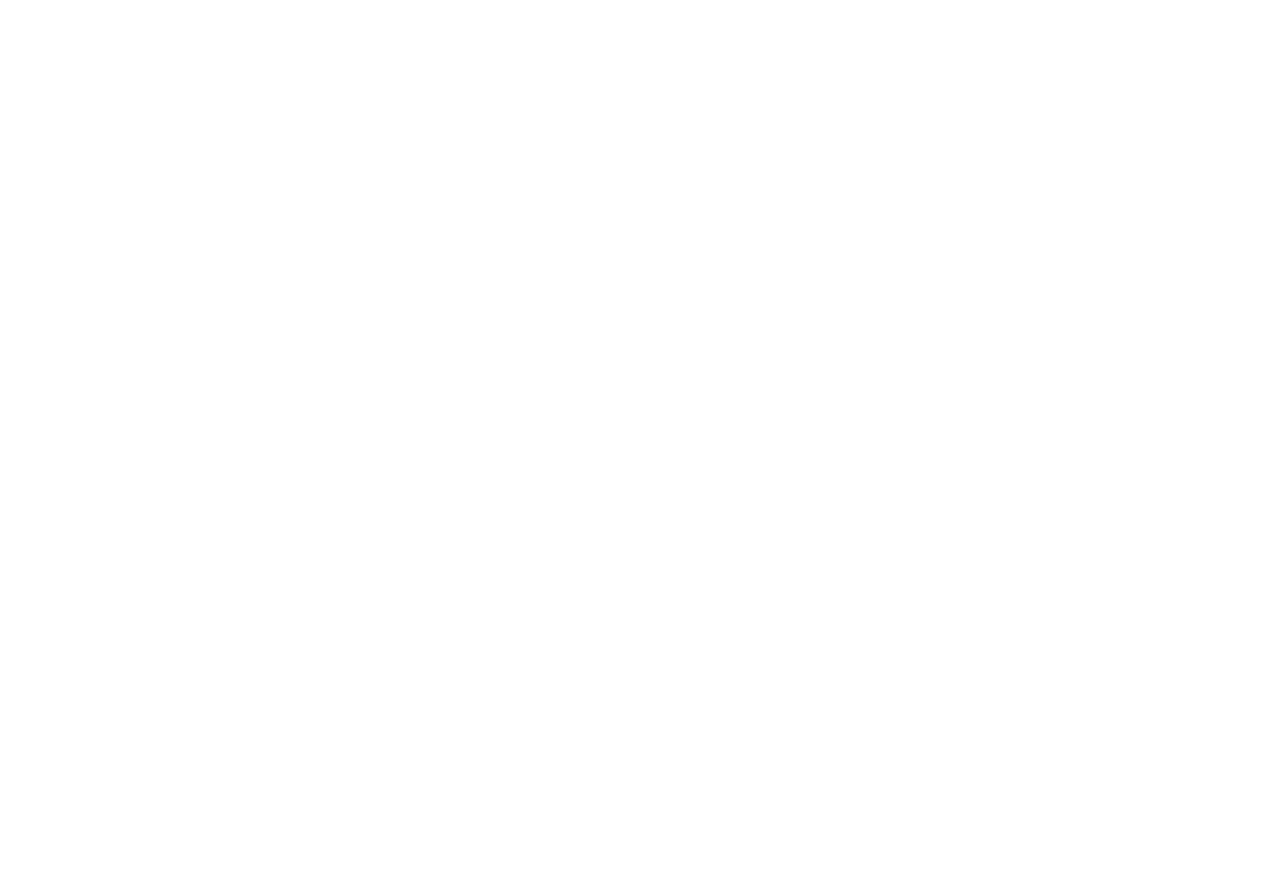
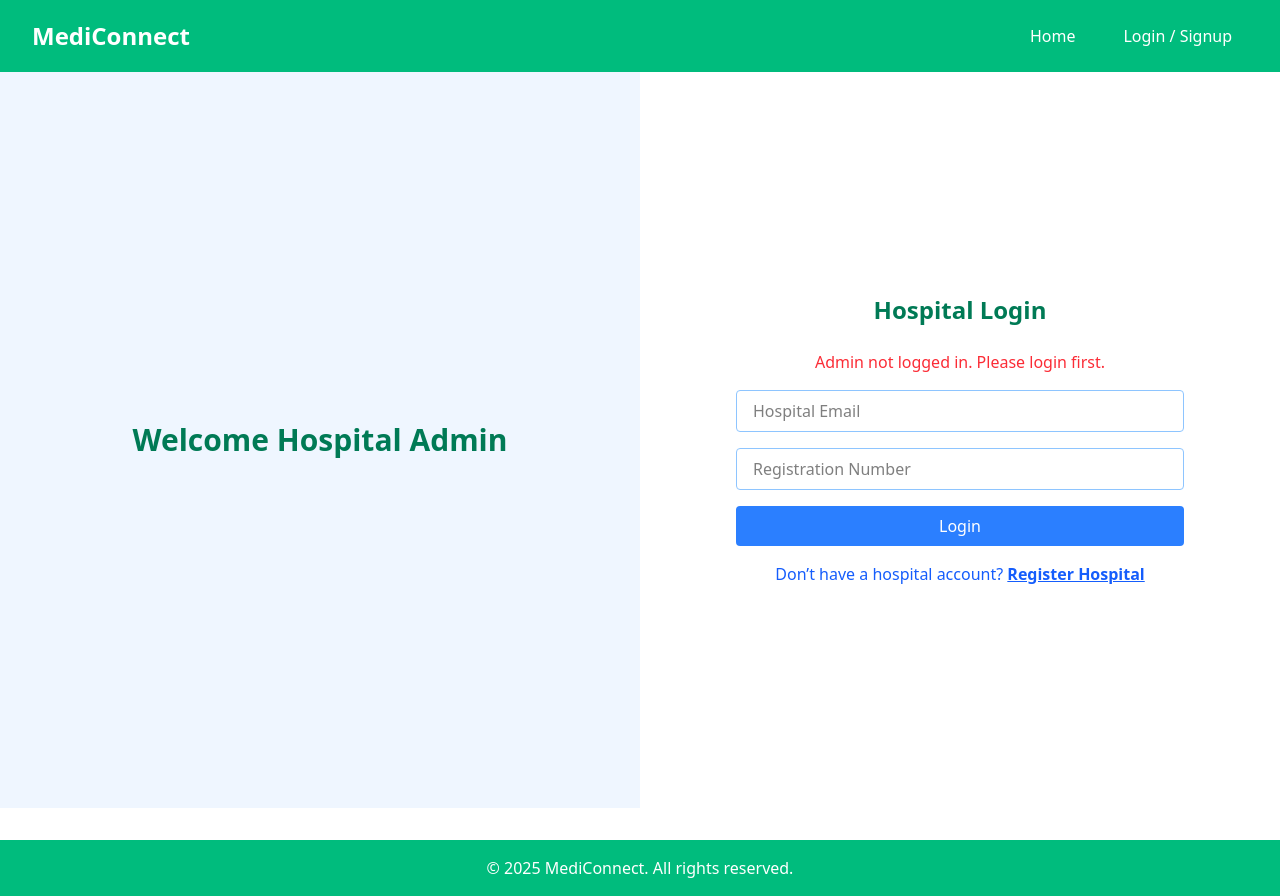
Before and after one commit to AnshulKumarSharma2004/mediconnectweb, a React (Vite) app in the folder health-frontend/: page /hospital-login in a window 1280 px wide. Before the commit this address had no page. Before the commit the page ends 800 px from the top, so only its background shows below. Built offline with nearby package versions, Linux system fonts and the light colour scheme.

Commit message:
functionality added

```diff
--- a/health-frontend/src/App.jsx
+++ b/health-frontend/src/App.jsx
@@ -4,8 +4,12 @@
 import Login from "./pages/Login";
 import Signup from "./pages/Signup";
 import OtpVerification from "./pages/OtpVerification";
+import HospitalLogin from "./pages/HospitalLogin";
+import HospitalDashboard from "./pages/HospitalDashboard";
 
 function App() {
+  console.log("✅ App mounted — routes loaded"); // Debug
+
   return (
     <Router>
       <Routes>
@@ -13,6 +17,8 @@
         <Route path="/login" element={<Login />} />
         <Route path="/signup" element={<Signup />} />
         <Route path="/otp" element={<OtpVerification />} />
+        <Route path="/hospital-login" element={<HospitalLogin />} />
+        <Route path="/hospital/dashboard" element={<HospitalDashboard />} />
       </Routes>
     </Router>
   );
--- /dev/null
+++ b/health-frontend/src/pages/HospitalDashboard.jsx
@@ -0,0 +1,31 @@
+import React, { useEffect } from "react";
+import Navbar from "../components/Navbar";
+import Footer from "../components/Footer";
+
+const HospitalDashboard = () => {
+  useEffect(() => {
+    const hospitalId = localStorage.getItem("hospitalId");
+    const token = localStorage.getItem("token");
+    console.log("🏥 HospitalDashboard Loaded →", { hospitalId, token });
+  }, []);
+
+  return (
+    <div className="min-h-screen flex flex-col">
+      <Navbar />
+      <div className="flex-1 bg-green-50 p-8 flex flex-col items-center justify-center">
+        <div className="max-w-4xl w-full bg-white rounded-lg shadow-lg p-6 text-center">
+          <h1 className="text-3xl font-bold text-emerald-700 mb-4">
+            Hospital Dashboard
+          </h1>
+          <p className="text-gray-700 mb-2">
+            Welcome! You are now logged in to your hospital dashboard.
+          </p>
+          <p className="text-gray-500">(Content and features coming soon)</p>
+        </div>
+      </div>
+      <Footer />
+    </div>
+  );
+};
+
+export default HospitalDashboard;
--- /dev/null
+++ b/health-frontend/src/pages/HospitalLogin.jsx
@@ -0,0 +1,131 @@
+import React, { useState, useEffect } from "react";
+import Navbar from "../components/Navbar";
+import Footer from "../components/Footer";
+import { useNavigate } from "react-router-dom";
+import axios from "axios";
+
+const HospitalLogin = () => {
+  const [form, setForm] = useState({ email: "", registrationNumber: "" });
+  const [error, setError] = useState("");
+  const [loading, setLoading] = useState(false);
+  const navigate = useNavigate();
+
+  useEffect(() => {
+    const token = localStorage.getItem("token");
+    console.log("🔑 Admin Token:", token);
+    if (!token) setError("Admin not logged in. Please login first.");
+  }, []);
+
+  const handleChange = (e) =>
+    setForm({ ...form, [e.target.name]: e.target.value });
+
+  const handleSubmit = async (e) => {
+    e.preventDefault();
+    console.log("📨 Submitting form:", form);
+
+    setLoading(true);
+    setError("");
+
+    try {
+      const token = localStorage.getItem("token");
+      if (!token) throw new Error("Admin not logged in");
+
+      const response = await axios.post(
+        "http://localhost:8080/api/admin/hospitals/login",
+        form,
+        {
+          headers: {
+            "Content-Type": "application/json",
+            Authorization: `Bearer ${token}`,
+          },
+        }
+      );
+
+      console.log("✅ Hospital Login Success:", response.data);
+
+      localStorage.setItem("hospitalId", response.data.id);
+      localStorage.setItem("isHospitalLoggedIn", "true");
+
+      navigate("/hospital/dashboard");
+    } catch (err) {
+      console.error("❌ Hospital Login Error:", err);
+      setError(
+        err.response?.data?.message ||
+          err.message ||
+          "Invalid registration number or email. Please try again."
+      );
+    } finally {
+      setLoading(false);
+    }
+  };
+
+  return (
+    <div className="min-h-screen bg-white font-sans">
+      <Navbar />
+      <div className="flex flex-col md:flex-row min-h-[calc(100vh-64px)]">
+        <div className="md:w-1/2 bg-blue-50 flex items-center justify-center p-8">
+          <h2 className="text-3xl font-bold text-emerald-700 text-center">
+            Welcome Hospital Admin
+          </h2>
+        </div>
+
+        <div className="md:w-1/2 flex flex-col justify-center p-12">
+          <div className="max-w-md w-full mx-auto">
+            <h2 className="text-2xl font-bold text-emerald-700 mb-6 text-center">
+              Hospital Login
+            </h2>
+
+            {loading && (
+              <div className="text-center text-emerald-700 font-bold mb-4">
+                Logging in...
+              </div>
+            )}
+            {error && <div className="text-red-500 text-center mb-4">{error}</div>}
+
+            <form onSubmit={handleSubmit} className="space-y-4">
+              <input
+                type="email"
+                name="email"
+                placeholder="Hospital Email"
+                value={form.email}
+                onChange={handleChange}
+                className="w-full px-4 py-2 border border-blue-300 rounded focus:outline-none focus:ring-2 focus:ring-blue-400"
+                required
+              />
+              <input
+                type="text"
+                name="registrationNumber"
+                placeholder="Registration Number"
+                value={form.registrationNumber}
+                onChange={handleChange}
+                className="w-full px-4 py-2 border border-blue-300 rounded focus:outline-none focus:ring-2 focus:ring-blue-400"
+                required
+              />
+
+              <button
+                type="submit"
+                disabled={loading}
+                className="w-full bg-blue-500 text-white py-2 rounded hover:bg-blue-400 transition"
+              >
+                Login
+              </button>
+            </form>
+
+            <p className="mt-4 text-center text-blue-600">
+              Don’t have a hospital account?{" "}
+              <a
+                href="/hospital/register"
+                className="font-semibold underline hover:text-blue-700"
+              >
+                Register Hospital
+              </a>
+            </p>
+          </div>
+        </div>
+      </div>
+      <Footer />
+    </div>
+  );
+};
+
+export default HospitalLogin;
--- a/health-frontend/src/pages/Login.jsx
+++ b/health-frontend/src/pages/Login.jsx
@@ -2,44 +2,51 @@
 import Navbar from "../components/Navbar";
 import Footer from "../components/Footer";
 import { Link, useNavigate } from "react-router-dom";
-import axios from "axios"; // ✅ Added axios
+import axios from "axios";
 
 const Login = () => {
   const [form, setForm] = useState({ email: "", password: "" });
-  const [error, setError] = useState(""); // ✅ for showing error
+  const [error, setError] = useState("");
+  const [loading, setLoading] = useState(false);
   const navigate = useNavigate();
 
   useEffect(() => {
-    if (localStorage.getItem("isLoggedIn") === "true") {
-      navigate("/"); // already logged in → redirect home
+    const token = localStorage.getItem("token");
+    const hospitalId = localStorage.getItem("hospitalId");
+    console.log("🔍 Checking existing login:", { token, hospitalId });
+
+    if (token) {
+      if (hospitalId) {
+        console.log("✅ Already logged in hospital → /hospital/dashboard");
+        navigate("/hospital/dashboard");
+      } else {
+        console.log("👨‍⚕️ Admin logged in → /hospital-login");
+        navigate("/hospital-login");
+      }
     }
-  }, []);
+  }, [navigate]);
 
-  const handleChange = (e) =>
-    setForm({ ...form, [e.target.name]: e.target.value });
+  const handleChange = (e) => setForm({ ...form, [e.target.name]: e.target.value });
 
   const handleSubmit = async (e) => {
     e.preventDefault();
-    console.log("Login Submitted:", form);
+    setLoading(true);
+    console.log("🟢 Submitting login form:", form);
 
     try {
-      // ✅ API call to backend
-      const response = await axios.post(
-        "http://localhost:8080/api/auth/login",
-        form
-      );
+      const response = await axios.post("http://localhost:8080/api/auth/login", form);
+      console.log("✅ Login success:", response.data);
 
-      console.log("Login Success:", response.data);
-
-      // ✅ store token (assuming backend returns { token: "xyz" })
-      localStorage.setItem("token", response.data.token);
+      const { token } = response.data;
+      localStorage.setItem("token", token);
       localStorage.setItem("isLoggedIn", "true");
 
-      // ✅ Redirect to home
-      navigate("/");
-    } catch (error) {
-      console.error("Login Error:", error);
+      navigate("/hospital-login");
+    } catch (err) {
+      console.error("❌ Login failed:", err);
       setError("Invalid email or password. Please try again.");
+    } finally {
+      setLoading(false);
     }
   };
 
@@ -64,8 +71,8 @@
                 placeholder="Email"
                 value={form.email}
                 onChange={handleChange}
-                className="w-full px-4 py-2 border border-emerald-300 rounded focus:outline-none focus:ring-2 focus:ring-emerald-400"
                 required
+                className="w-full px-4 py-2 border border-emerald-300 rounded"
               />
               <input
                 type="password"
@@ -73,29 +80,21 @@
                 placeholder="Password"
                 value={form.password}
                 onChange={handleChange}
-                className="w-full px-4 py-2 border border-emerald-300 rounded focus:outline-none focus:ring-2 focus:ring-emerald-400"
                 required
+                className="w-full px-4 py-2 border border-emerald-300 rounded"
               />
-
-              {/* ✅ Error message */}
-              {error && (
-                <p className="text-red-500 text-sm text-center">{error}</p>
-              )}
-
+              {error && <p className="text-red-500 text-sm text-center">{error}</p>}
               <button
                 type="submit"
-                className="w-full bg-emerald-500 text-white py-2 rounded hover:bg-emerald-400 transition"
+                disabled={loading}
+                className="w-full bg-emerald-500 text-white py-2 rounded hover:bg-emerald-400"
               >
-                Login
+                {loading ? "Logging in..." : "Login"}
               </button>
             </form>
-
             <p className="mt-4 text-center text-emerald-600">
               Don’t have an account?{" "}
-              <Link
-                to="/signup"
-                className="font-semibold underline hover:text-emerald-700"
-              >
+              <Link to="/signup" className="underline font-semibold">
                 Sign up
               </Link>
             </p>
--- a/health-frontend/src/pages/Signup.jsx
+++ b/health-frontend/src/pages/Signup.jsx
@@ -106,8 +106,8 @@
                 required
               >
                 <option value="">Select Role</option>
-                <option value="admin">Hospital_Admin</option>
-                <option value="doctor">Doctor</option>
+                <option value="HOSPITAL_ADMIN">HOSPITAL_ADMIN</option>
+                <option value="DOCTOR">DOCTOR</option>
               </select>
               <input
                 type="password"
```
Also changed, not shown: health-frontend/src/pages/Home.jsx (+17 -6 lines), health-frontend/src/utils/auth.js (added, +39 -0 lines).
